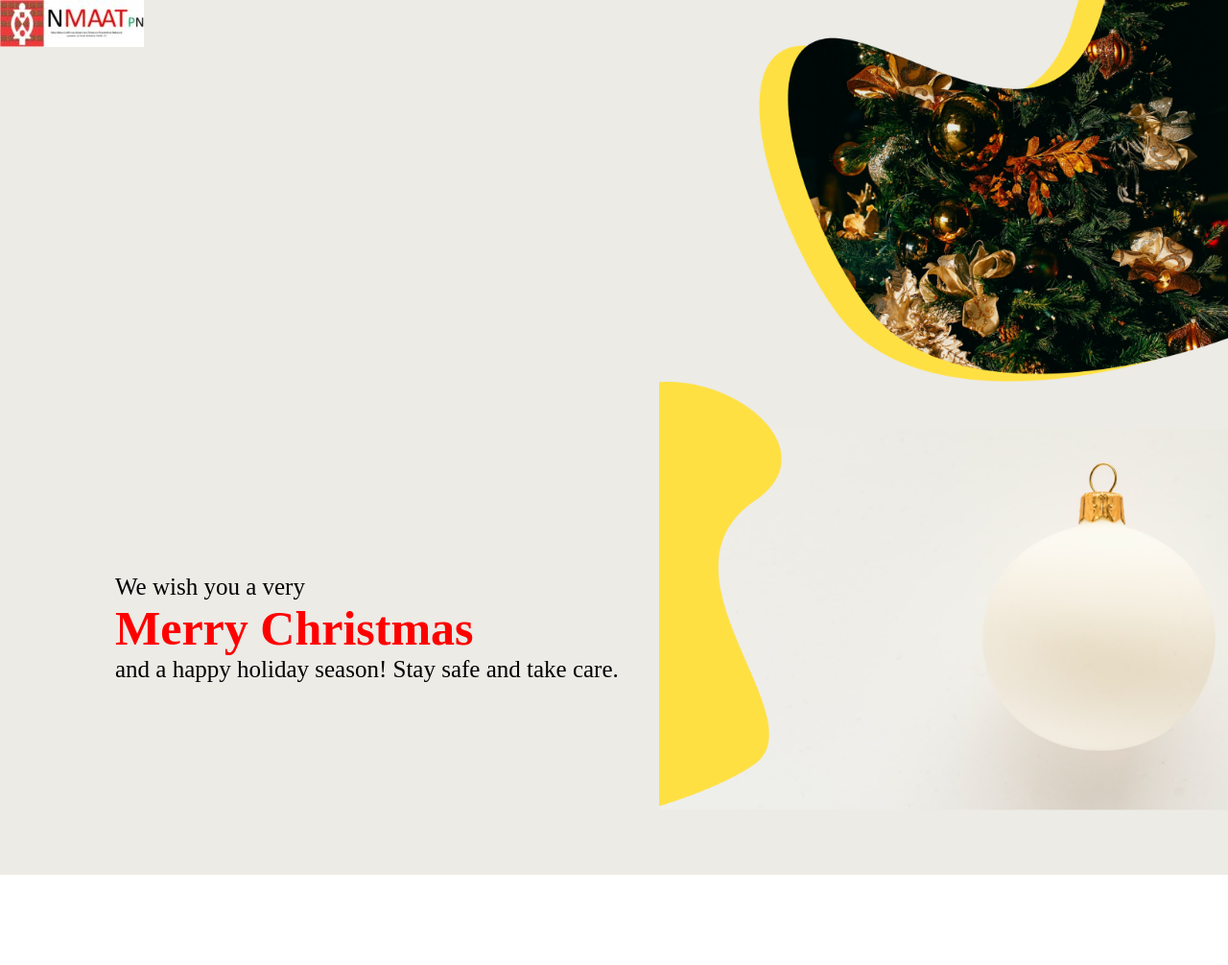
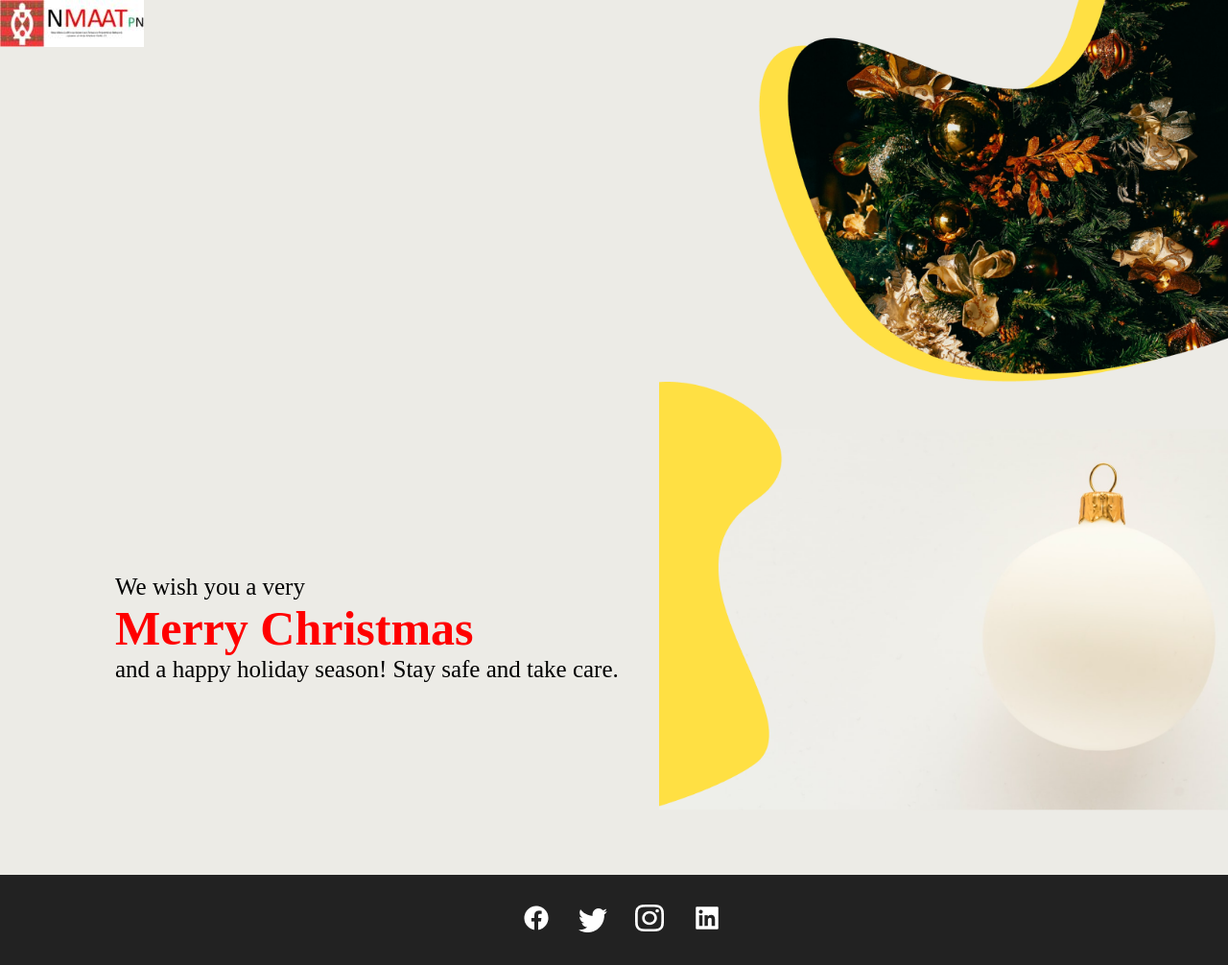
Before and after one commit to Maiel-Technologies-LLC/nmaatp-greeting-cards, a plain HTML site: page index.html in a window 1280 px wide. Shown: the whole page at 96% size. Before the commit the page ends 912 px from the top, so only its background shows below. Drawn offline with Linux system fonts and the light colour scheme.

Commit message:
add style to footer

```diff
--- a/index.html
+++ b/index.html
@@ -23,7 +23,14 @@
         </div>
 
         <div class="footer">
-
+            <ul>
+                <li>
+                    <img class="spacing" src="./images/facebook.png" alt="facebook">
+                    <img class="spacing" src="./images/twitter.png" alt="twitter">
+                    <img class="spacing" src="./images/instagram.png" alt="instagram">
+                    <img class="spacing" src="./images/linkedin.png" alt="linkedin">
+                </li>
+            </ul>
         </div>
 
     </div>
--- a/style.css
+++ b/style.css
@@ -32,4 +32,15 @@
 .footer {
     background-color: #222222;
     color: #ffffff;
+    padding: 30px;
 }
+
+.footer > ul {
+    list-style: none;
+    display: flex;
+    justify-content: center;
+}
+
+.spacing {
+    padding-right: 25px;
+}
```
Also changed, not shown: images/facebook.png (added), images/instagram.png (added), images/linkedin.png (added), images/twitter.png (added).
